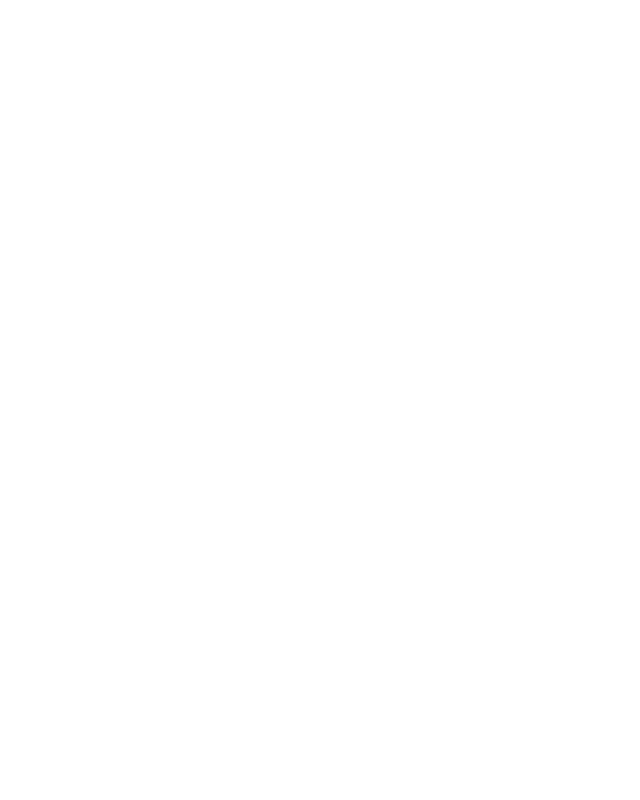
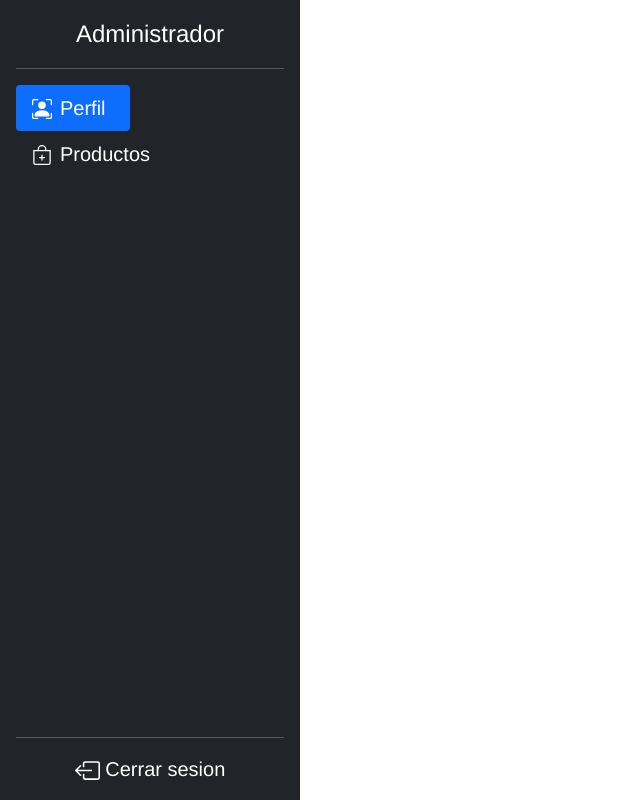
Before and after one commit to Tatan11211/shopishjs, a Vue app: page /dashboard in a window 1280 px wide. Shown: the whole page, without its empty margins (0-640 px from the left). Built offline with nearby package versions, Linux system fonts and the light colour scheme.

Commit message:
Added nav of admin dashboard

```diff
--- a/src/components/Nav.vue
+++ b/src/components/Nav.vue
@@ -15,18 +15,6 @@
           <router-link class="navitem nav-item nav-link" to="/about">Camping</router-link>
           <router-link class="navitem nav-item nav-link" to="/about">Prendas</router-link>
           <router-link class="navitem nav-item nav-link" to="/about">Contáctenos</router-link>
-          <!-- <b-nav-item class="navitem" href="/about"
-            ><router-link to="/about">pesca</router-link></b-nav-item
-          >
-          <b-nav-item class="navitem" href="#"
-            ><router-link to="/about">camping</router-link></b-nav-item
-          >
-          <b-nav-item class="navitem" href="#"
-            ><router-link to="/about">prendas</router-link></b-nav-item
-          >
-          <b-nav-item class="navitem" href="#"
-            ><router-link to="/about">contáctenos</router-link></b-nav-item
-          > -->
         </b-navbar-nav>
       </b-collapse>
     </b-navbar>
@@ -69,11 +57,39 @@
   padding: 9px;
   border: 1px solid #145da0;
   margin-right: 2px;
+  transition: transform 1s;
 }
 
 .navitem:hover {
   background-color: #145da0;
+  transform: scale(1.05);
 }
+
+/* .navitem {
+	-webkit-animation: scale-up-ver-center 0.4s ease-in-out both;
+  animation: scale-up-ver-center 0.4s ease-in-out both;
+}
+
+@-webkit-keyframes scale-up-ver-center {
+  0% {
+    -webkit-transform: scaleY(0.4);
+            transform: scaleY(0.4);
+  }
+  100% {
+    -webkit-transform: scaleY(1);
+            transform: scaleY(1);
+  }
+}
+@keyframes scale-up-ver-center {
+  0% {
+    -webkit-transform: scaleY(0.4);
+            transform: scaleY(0.4);
+  }
+  100% {
+    -webkit-transform: scaleY(1);
+            transform: scaleY(1);
+  }
+} */
 
 @media (max-width: 991px) {
   .navitem {
--- /dev/null
+++ b/src/components/admin/Nav.vue
@@ -0,0 +1,125 @@
+<template>
+  <div class="Nav">
+    <div
+      class="sidebarContent d-flex flex-column flex-shrink-0  p-3 text-white bg-dark"
+      style="width: 300px"
+    >
+      <a
+        href="/dashboard"
+        class="
+          d-flex
+          justify-content-center
+          text-white text-decoration-none
+        "
+      >
+        <span class="fs-4">Administrador</span>
+      </a>
+      <hr />
+      <ul class="nav nav-pills flex-column align-items-start mb-auto">
+        <li class="nav-item d-flex align-items-center">
+          <a href="#" class="nav-link active" aria-current="page">
+            <svg xmlns="http://www.w3.org/2000/svg" width="20" height="20" fill="currentColor" class="bi bi-person-bounding-box mb-1" viewBox="0 0 16 16">
+                <path d="M1.5 1a.5.5 0 0 0-.5.5v3a.5.5 0 0 1-1 0v-3A1.5 1.5 0 0 1 1.5 0h3a.5.5 0 0 1 0 1h-3zM11 .5a.5.5 0 0 1 .5-.5h3A1.5 1.5 0 0 1 16 1.5v3a.5.5 0 0 1-1 0v-3a.5.5 0 0 0-.5-.5h-3a.5.5 0 0 1-.5-.5zM.5 11a.5.5 0 0 1 .5.5v3a.5.5 0 0 0 .5.5h3a.5.5 0 0 1 0 1h-3A1.5 1.5 0 0 1 0 14.5v-3a.5.5 0 0 1 .5-.5zm15 0a.5.5 0 0 1 .5.5v3a1.5 1.5 0 0 1-1.5 1.5h-3a.5.5 0 0 1 0-1h3a.5.5 0 0 0 .5-.5v-3a.5.5 0 0 1 .5-.5z"/>
+                <path d="M3 14s-1 0-1-1 1-4 6-4 6 3 6 4-1 1-1 1H3zm8-9a3 3 0 1 1-6 0 3 3 0 0 1 6 0z"/>
+            </svg>
+            <span class="m-2 fs-5">Perfil</span>
+          </a>
+        </li>
+        <li>
+          <a href="#" class="nav-link text-white">
+            <svg xmlns="http://www.w3.org/2000/svg" width="20" height="20" fill="currentColor" class="bi bi-bag-plus mb-1" viewBox="0 0 16 16">
+                <path fill-rule="evenodd" d="M8 7.5a.5.5 0 0 1 .5.5v1.5H10a.5.5 0 0 1 0 1H8.5V12a.5.5 0 0 1-1 0v-1.5H6a.5.5 0 0 1 0-1h1.5V8a.5.5 0 0 1 .5-.5z"/>
+                <path d="M8 1a2.5 2.5 0 0 1 2.5 2.5V4h-5v-.5A2.5 2.5 0 0 1 8 1zm3.5 3v-.5a3.5 3.5 0 1 0-7 0V4H1v10a2 2 0 0 0 2 2h10a2 2 0 0 0 2-2V4h-3.5zM2 5h12v9a1 1 0 0 1-1 1H3a1 1 0 0 1-1-1V5z"/>
+            </svg>
+            <span class="m-2 fs-5">Productos</span>
+          </a>
+        </li>
+      </ul>
+      <hr />
+      <a href="#"
+        class="fs-5 text-white text-decoration-none"
+      >
+        <svg xmlns="http://www.w3.org/2000/svg" width="25" height="25" fill="currentColor" class="bi bi-box-arrow-left" viewBox="0 0 16 16">
+            <path fill-rule="evenodd" d="M6 12.5a.5.5 0 0 0 .5.5h8a.5.5 0 0 0 .5-.5v-9a.5.5 0 0 0-.5-.5h-8a.5.5 0 0 0-.5.5v2a.5.5 0 0 1-1 0v-2A1.5 1.5 0 0 1 6.5 2h8A1.5 1.5 0 0 1 16 3.5v9a1.5 1.5 0 0 1-1.5 1.5h-8A1.5 1.5 0 0 1 5 12.5v-2a.5.5 0 0 1 1 0v2z"/>
+            <path fill-rule="evenodd" d="M.146 8.354a.5.5 0 0 1 0-.708l3-3a.5.5 0 1 1 .708.708L1.707 7.5H10.5a.5.5 0 0 1 0 1H1.707l2.147 2.146a.5.5 0 0 1-.708.708l-3-3z"/>
+        </svg>
+        Cerrar sesion
+      </a>
+      <!-- <div class="dropdown">
+        <a
+          href="#"
+          class="
+            d-flex
+            align-items-center
+            text-white text-decoration-none
+            dropdown-toggle
+          "
+          id="dropdownUser1"
+          data-bs-toggle="dropdown"
+          aria-expanded="false"
+          @click="addClassShow()"
+        >
+          <img
+            src="https://github.com/mdo.png"
+            alt=""
+            width="32"
+            height="32"
+            class="rounded-circle me-2"
+          />
+          <strong>mdo</strong>
+        </a>
+        <ul
+          :class="`dropdown-menu dropdown-menu-dark text-small shadow ${showMenu}`"
+          aria-labelledby="dropdownUser1"
+        >
+          <li><a class="dropdown-item" href="#">New project...</a></li>
+          <li><a class="dropdown-item" href="#">Settings</a></li>
+          <li><a class="dropdown-item" href="#">Profile</a></li>
+          <li><hr class="dropdown-divider" /></li>
+          <li><a class="dropdown-item" href="#">Sign out</a></li>
+        </ul>
+      </div> -->
+    </div>
+  </div>
+</template>
+
+<script>
+export default {
+  name: "Nav",
+  data(){
+      return{
+          showMenu: ""
+      }
+  },
+  methods:{
+    //When need to use a dropdown this works to hidde that menú
+      addClassShow (){
+          if(this.showMenu == ""){
+            this.showMenu = "show"
+          }else {
+            this.showMenu = ""
+          }
+      }
+  }
+};
+</script>
+
+<style scoped>
+
+.Nav {
+    height: 100%;
+}
+
+.dropdown-menu {
+    position: absolute;
+    inset: auto auto 0px 0px;
+    margin: 0px;
+    transform: translate3d(0px, -34px, 0px);
+}
+
+.sidebarContent {
+    height: 100%;
+    width: 25%;
+}
+
+</style>
--- a/src/router/index.js
+++ b/src/router/index.js
@@ -27,7 +27,7 @@
     component: () => import(/* webpackChunkName: "about" */ '../views/About.vue')
   },
   {
-    path: '/dasboard',
+    path: '/dashboard',
     name: 'Dashboard',
     component: Dashboard
   },
--- a/src/views/admin/Dashboard.vue
+++ b/src/views/admin/Dashboard.vue
@@ -1,5 +1,24 @@
 <template>
-    <div>
-        <h1>Pantalla de administración</h1>
+    <div class="dashboard">
+		<Nav />
     </div>
 </template>
+
+<script>
+import Nav from '@/components/admin/Nav.vue';
+
+export default {
+    name:"Dashboard",
+	components: {
+		Nav
+	},
+}
+</script>
+
+<style scoped>
+
+.dashboard {
+	height: 100%;
+}
+
+</style>
```
